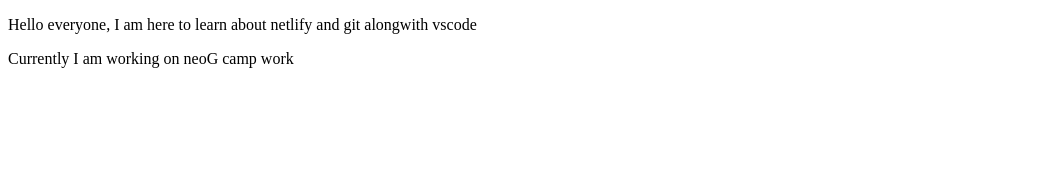
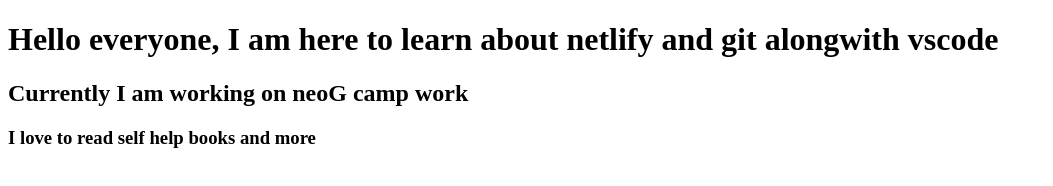
Before and after one commit to nikhilsharma-github/neoGcampLevel0, a plain HTML site: page index.html in a window 1280 px wide. Shown: the whole page, without its empty margins (0-1053 px from the left). Drawn offline with Linux system fonts and the light colour scheme.

Commit message:
feat:added new lines

```diff
--- a/index.html
+++ b/index.html
@@ -6,7 +6,8 @@
     <title>netlify Website Nick</title>
 </head>
 <body>
-    <p>Hello everyone, I am here to learn about netlify and git alongwith vscode</p>
-    <p>Currently I am working on neoG camp work</p>
+    <h1>Hello everyone, I am here to learn about netlify and git alongwith vscode</h1>
+    <h2>Currently I am working on neoG camp work</h2>
+    <h3>I love to read self help books and more</h3>
 </body>
 </html>
```
